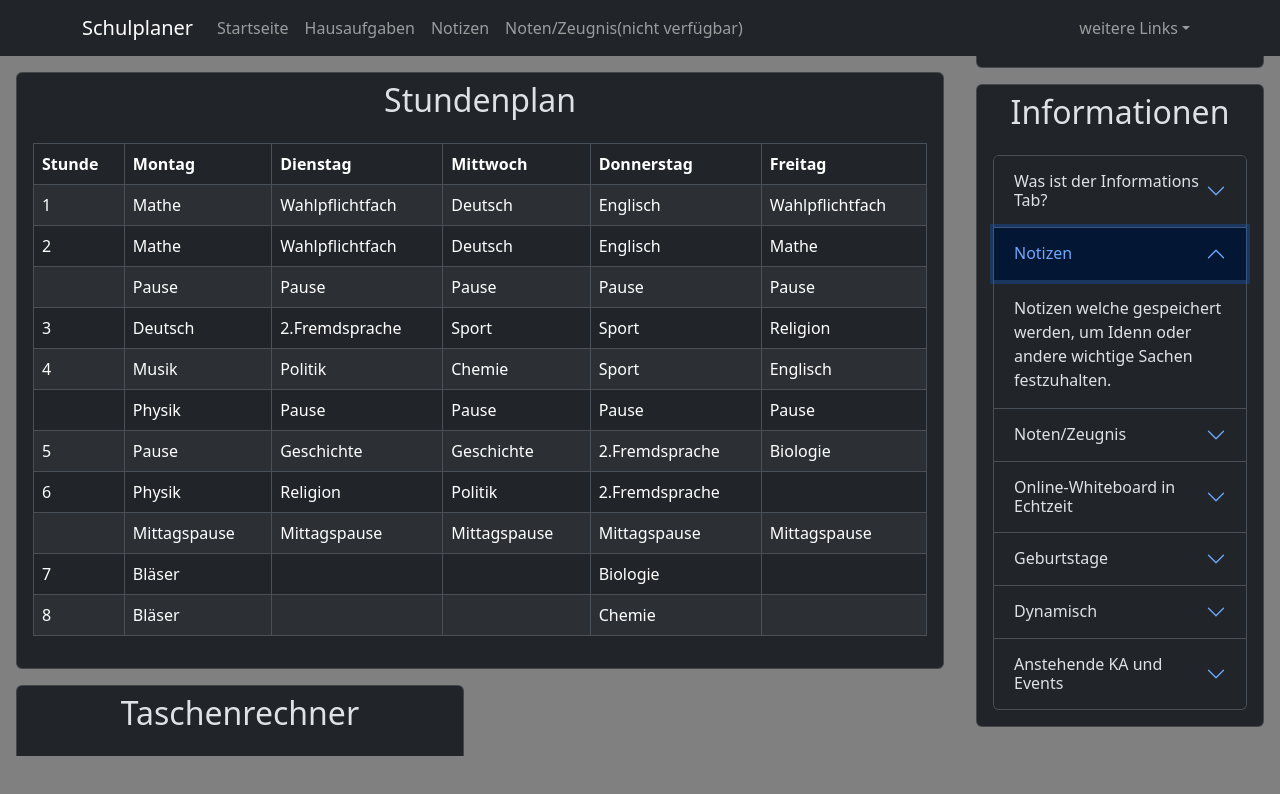
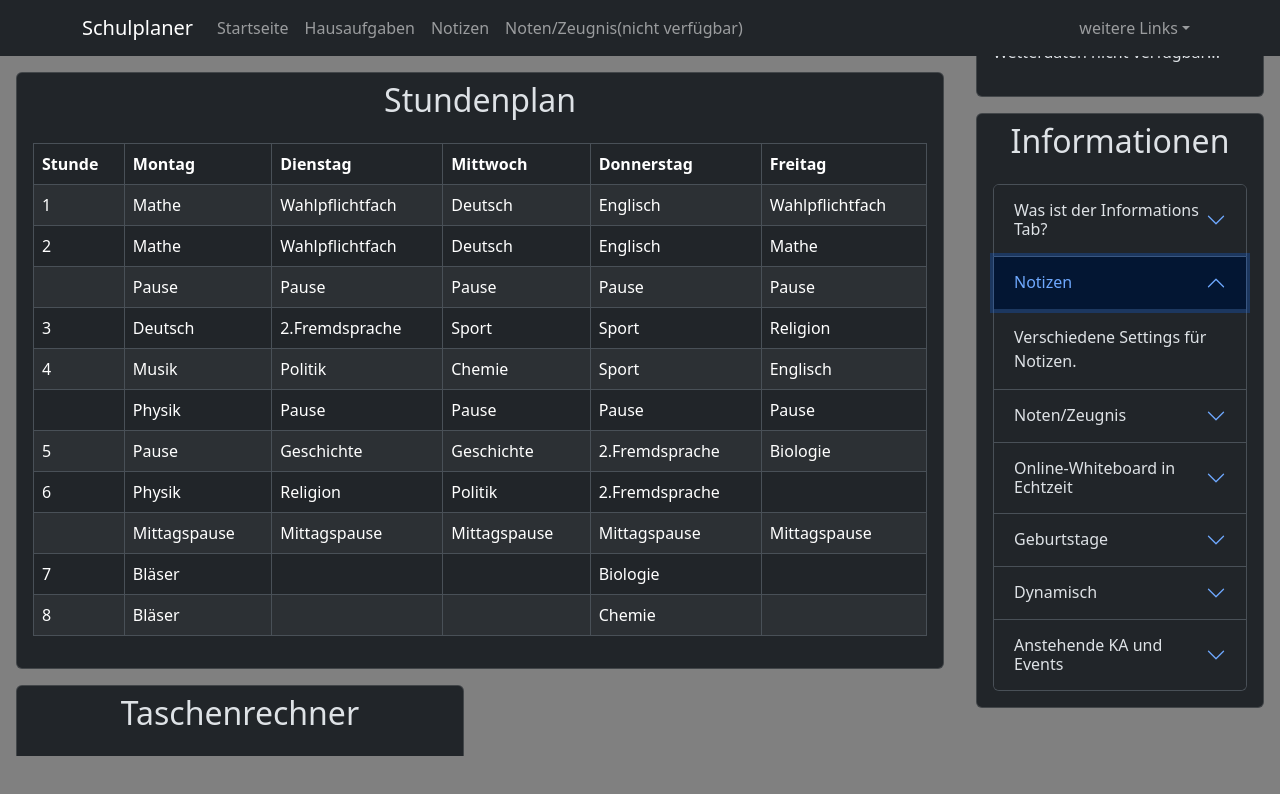
Before and after one commit to Fusraumspinne/schulplaner, a Next.js app: page / in a window 1280 px wide. Both pictures are taken after a click on the button "Notizen". Shown: the top 794 px of the page. Built offline with nearby package versions, Linux system fonts and the light colour scheme; no server answers.

Commit message:
Update Info.jsx
Info changes

```diff
--- a/komponenten/Info.jsx
+++ b/komponenten/Info.jsx
@@ -18,7 +18,7 @@ export default function Info() {
                     <Accordion.Item eventKey="1">
                         <Accordion.Header>Notizen</Accordion.Header>
                         <Accordion.Body>
-                            Notizen welche gespeichert werden, um Idenn oder andere wichtige Sachen festzuhalten.
+                            Verschiedene Settings für Notizen.
                         </Accordion.Body>
                     </Accordion.Item>
                     <Accordion.Item eventKey="2">
```
